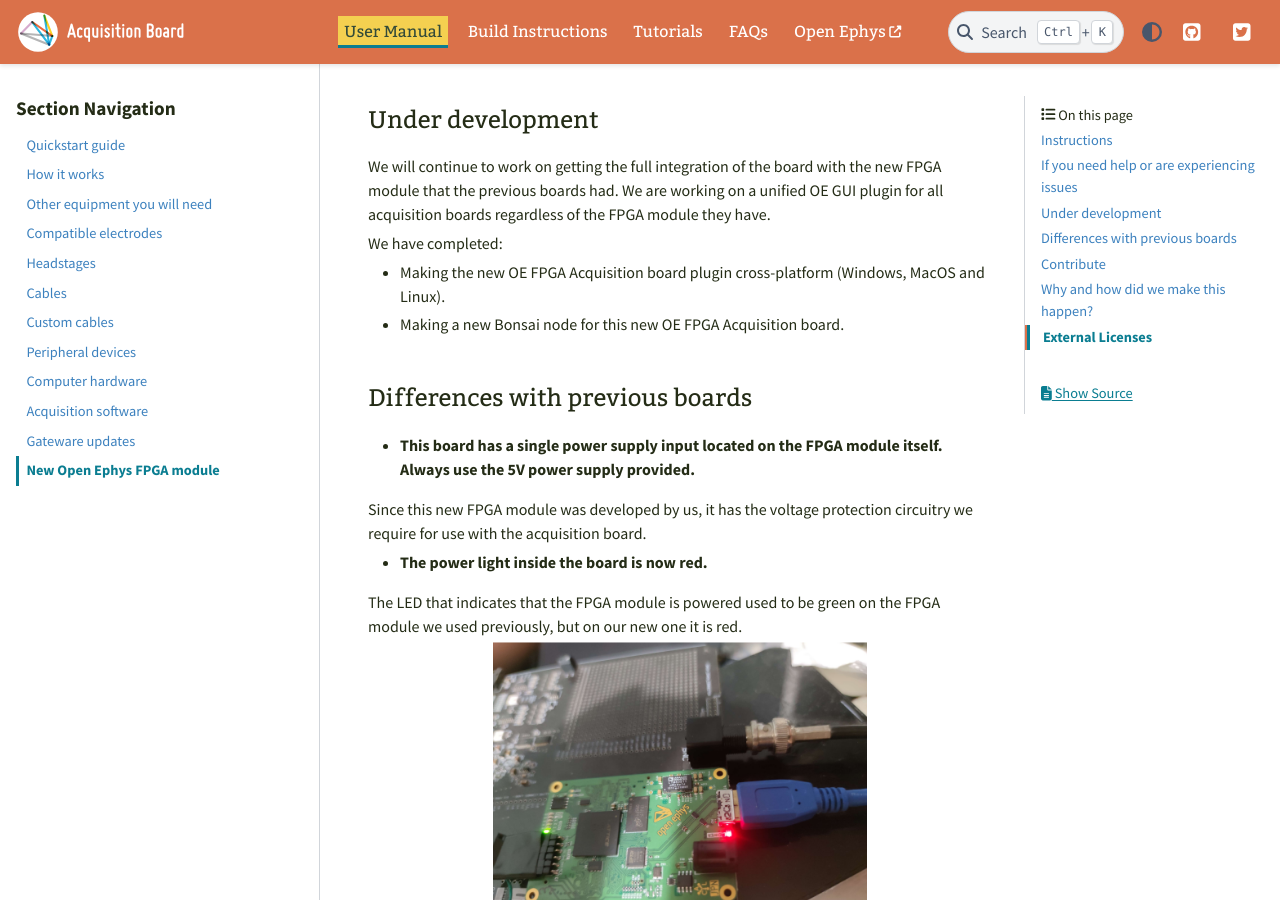
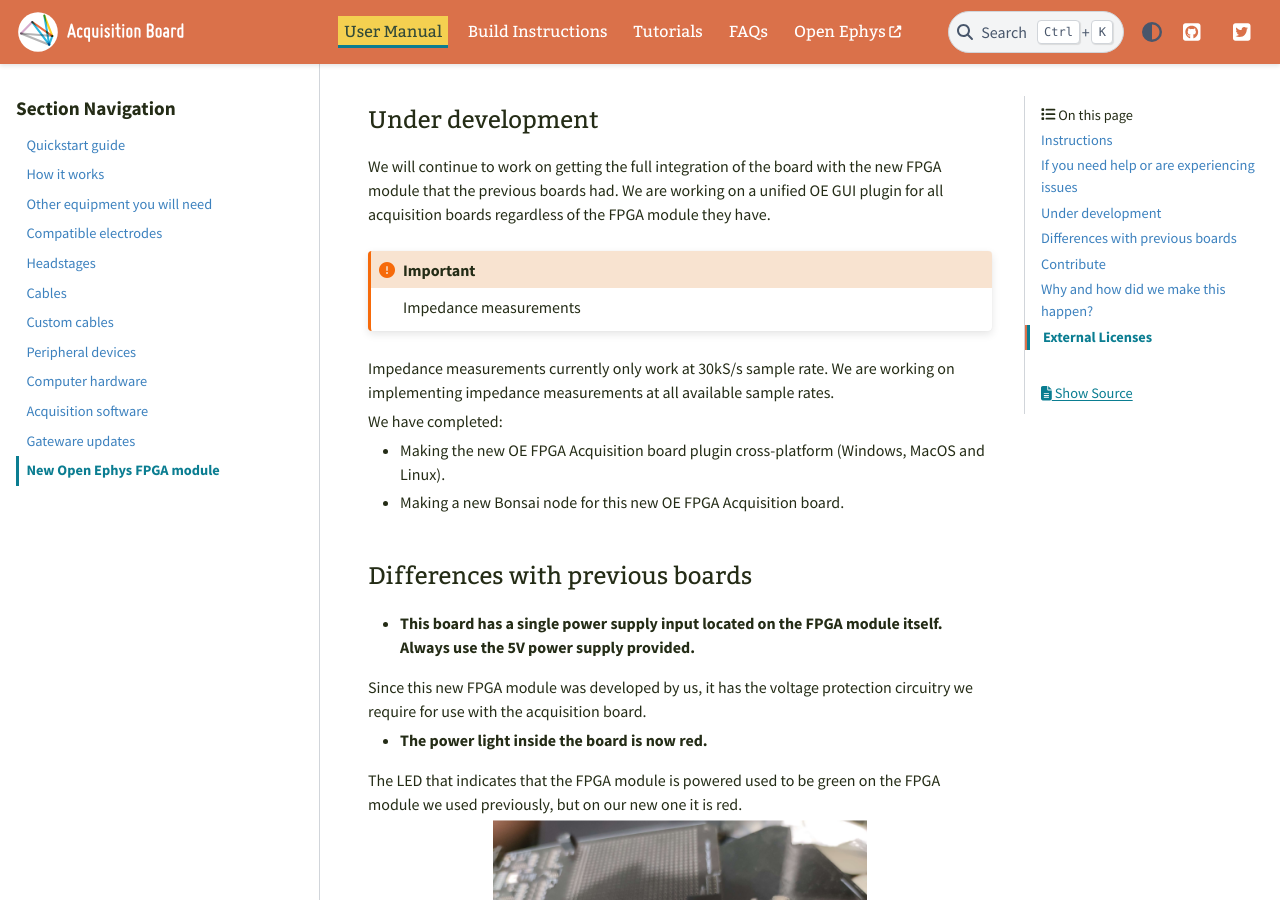
Before and after one commit to open-ephys/acq-board-docs, a Sphinx documentation site: the page built from source/User-Manual/New-FPGA.rst, in a window 1280 px wide and 900 px high, scrolled down 3678 px. Built offline with Sphinx 7.4.7 and the PyData theme 0.15.4, drawn with Linux system fonts in a browser that asks for light colours; some of the changed text lies outside the part shown.

Commit message:
Update New-FPGA.rst
important admonition about impedance measurements

```diff
--- a/source/User-Manual/New-FPGA.rst
+++ b/source/User-Manual/New-FPGA.rst
@@ -125,6 +125,11 @@ Under development
 We will continue to work on getting the full integration of the board with the new FPGA module that the previous boards had.
 We are working on a unified OE GUI plugin for all acquisition boards regardless of the FPGA module they have.
 
+.. important:: Impedance measurements
+
+Impedance measurements currently only work at 30kS/s sample rate.
+We are working on implementing impedance measurements at all available sample rates.
+
 We have completed:
 
 * Making the new OE FPGA Acquisition board plugin cross-platform (Windows, MacOS and Linux).
```
Also changed, not shown: other parts of source/User-Manual/New-FPGA.rst (+1 -1 lines).
